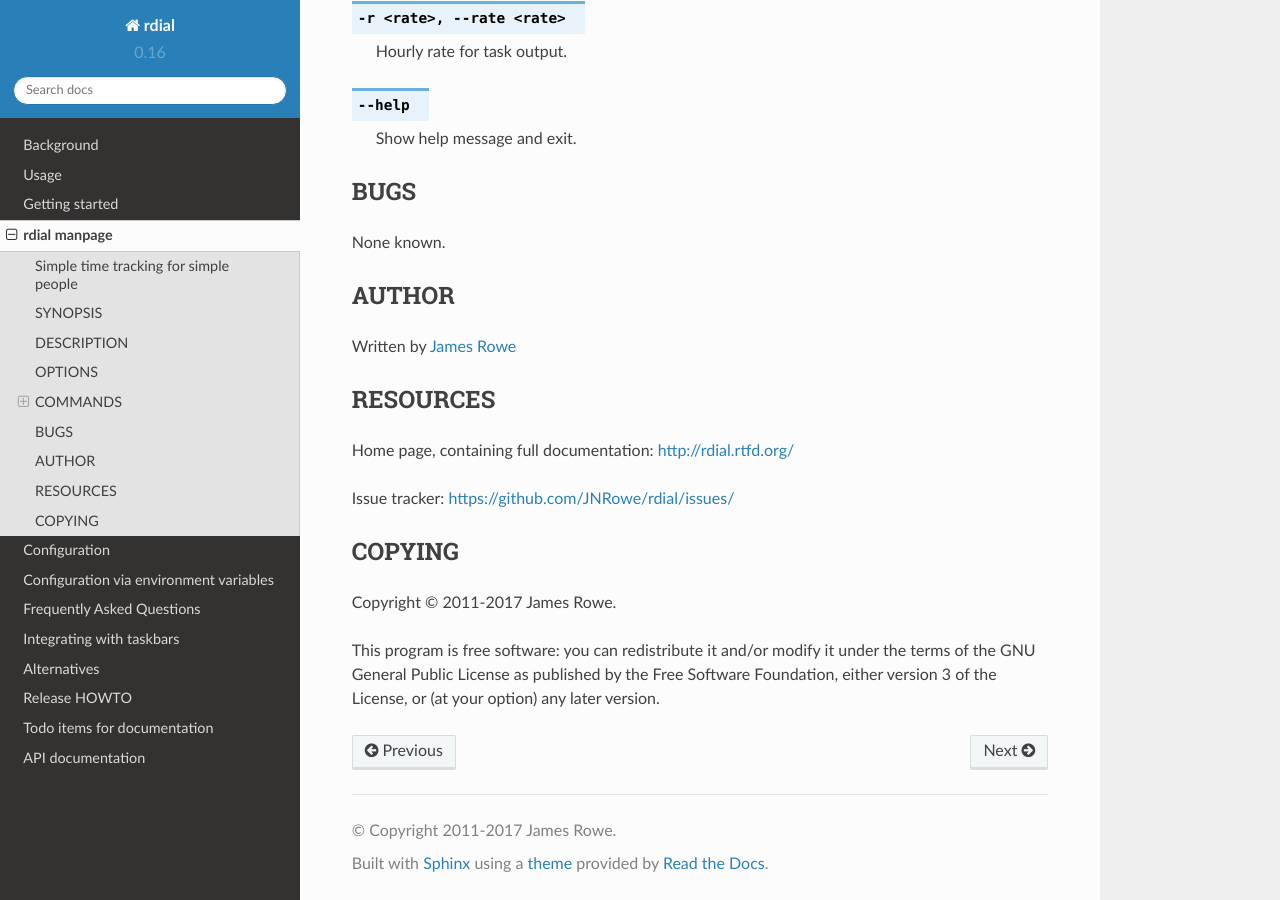
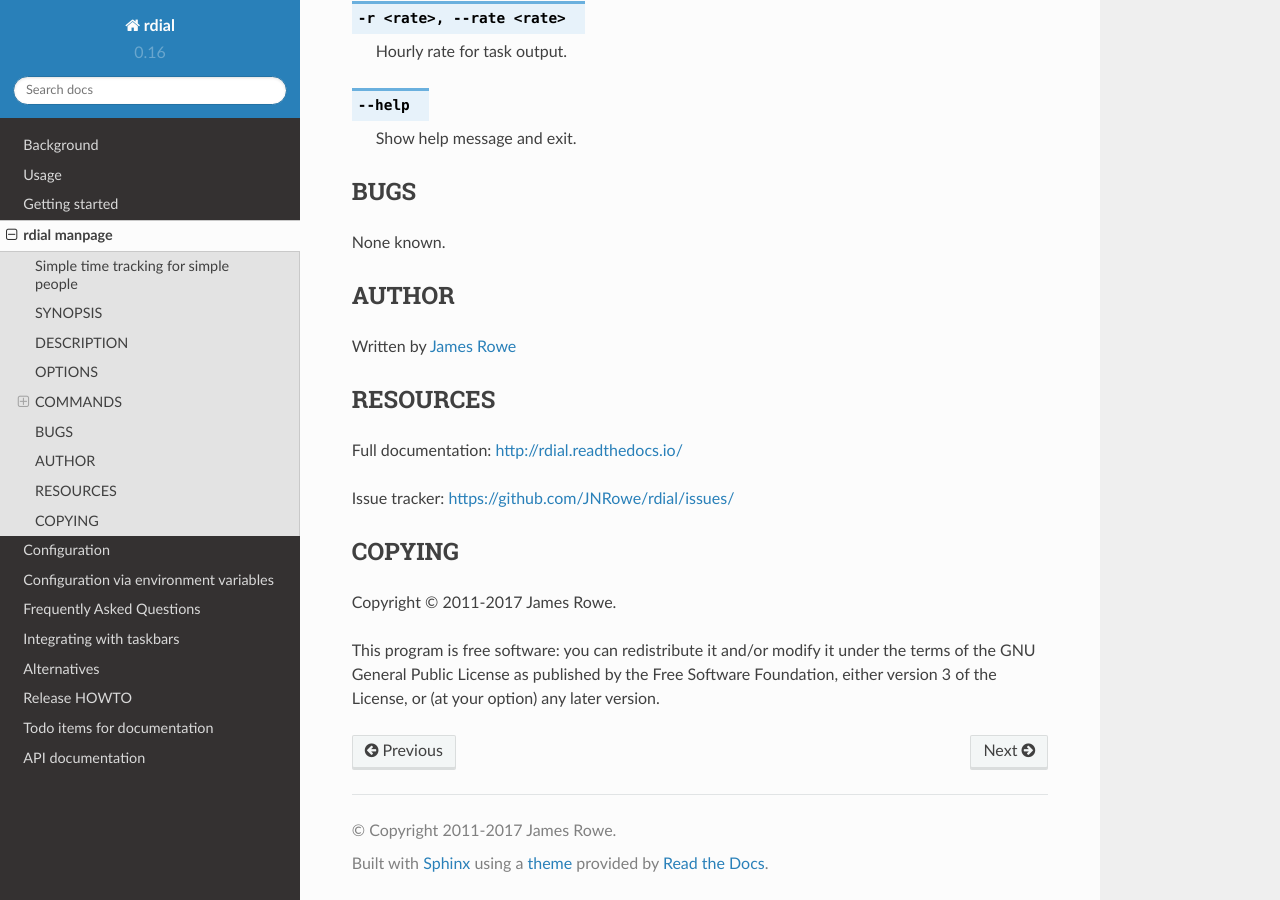
Before and after one commit to JNRowe/rdial, a Sphinx documentation site: the page built from doc/rdial.1.rst, in a window 1280 px wide and 900 px high, scrolled down 5517 px. Built offline with Sphinx 7.4.7 and the Read the Docs theme 2.0.0, drawn with Linux system fonts in a browser that asks for light colours.

Commit message:
[Tr] Update manpage link to built documentation

```diff
--- a/doc/rdial.1.rst
+++ b/doc/rdial.1.rst
@@ -306,7 +306,7 @@ Written by `James Rowe <mailto:jnrowe@gmail.com>`__
 RESOURCES
 ---------
 
-Home page, containing full documentation: http://rdial.rtfd.org/
+Full documentation: http://rdial.readthedocs.io/
 
 Issue tracker: https://github.com/JNRowe/rdial/issues/
 
```
